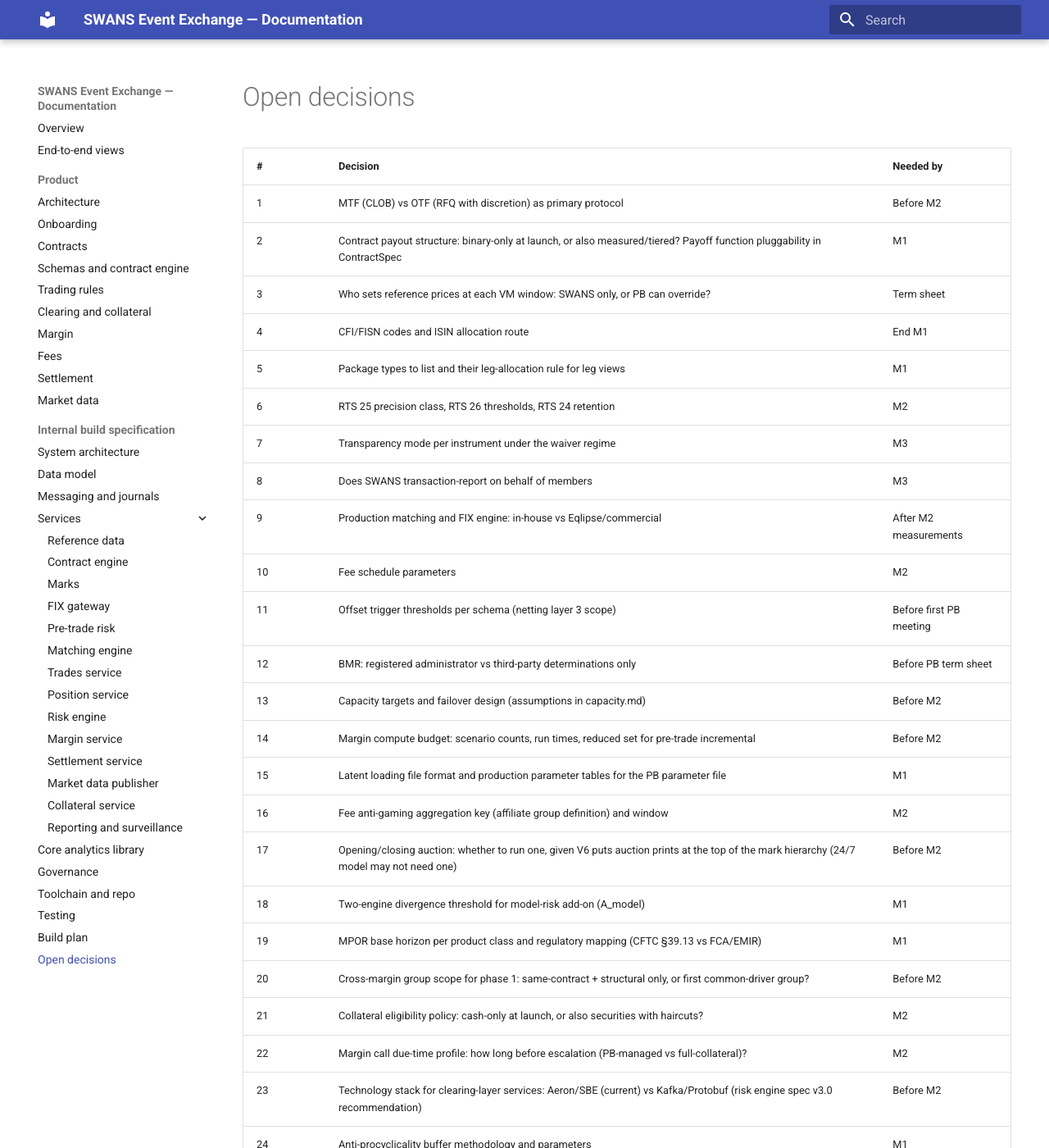
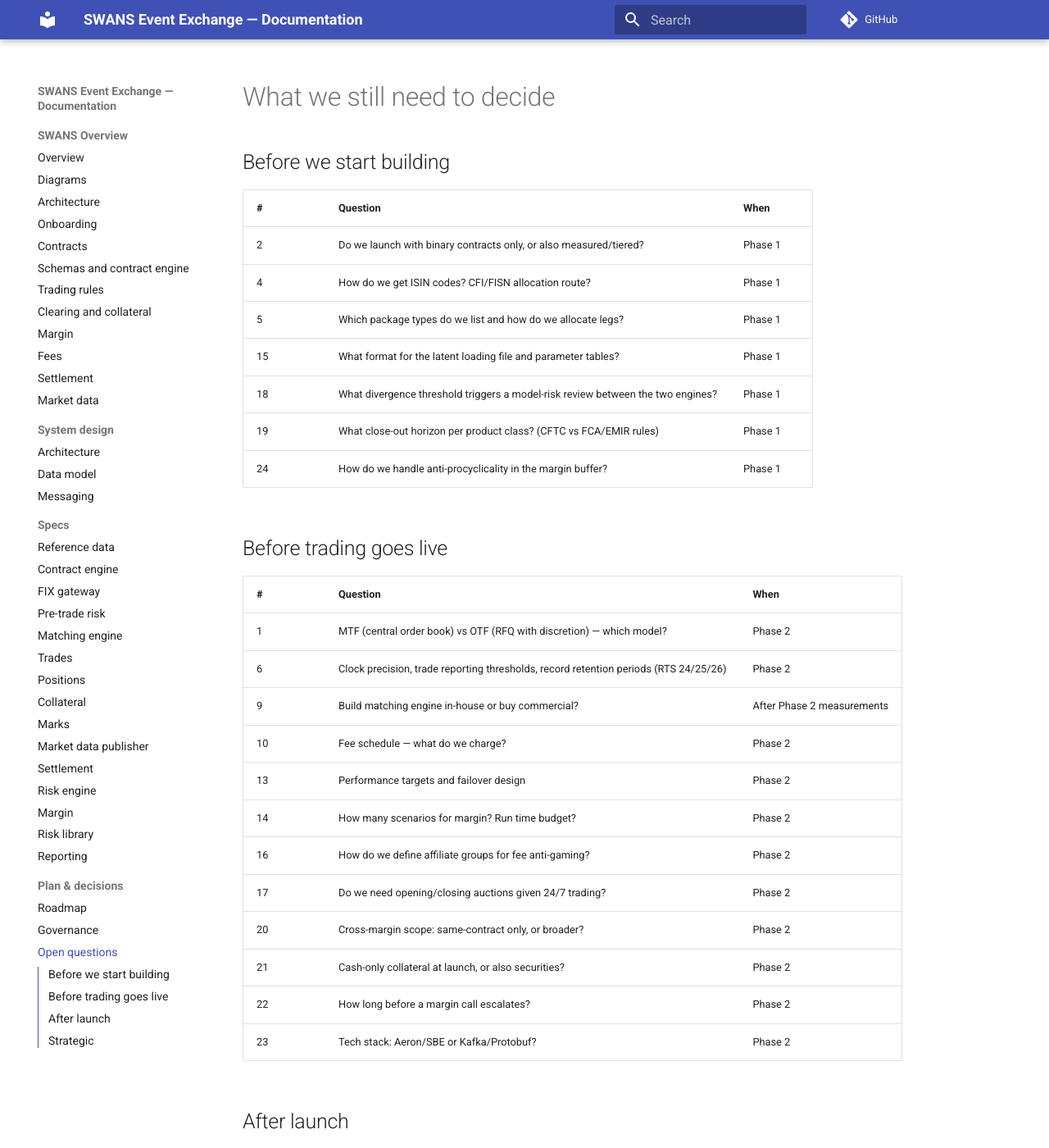
Before and after one commit to LevonDerma1221/swans-docs, an MkDocs documentation site: the page built from docs/internal/open-decisions.md, in a window 1280 px wide and 1400 px high. Shown: the whole window at 82% size. Built offline with MkDocs 1.6.1 and Material for MkDocs 9.7.7, drawn with Linux system fonts in a browser that asks for light colours; a script that is not in the unit is left out; comment, search, counter and statistics services are not loaded; some of the changed text lies outside the part shown.

Commit message:
Reorganise nav, rewrite roadmap and open decisions, add edit button
- Nav: SWANS Overview / System design / Specs / Plan & decisions
- Build plan rewritten as Roadmap with phases, testing merged in
- Open decisions rewritten as plain questions grouped by phase
- Deleted toolchain and testing pages
- Edit pencil icon on every page links to GitHub

```diff
--- a/docs/internal/open-decisions.md
+++ b/docs/internal/open-decisions.md
@@ -1,31 +1,48 @@
-# Open decisions
+# What we still need to decide
 
-| # | Decision | Needed by |
+## Before we start building
+
+| # | Question | When |
 |---|---|---|
-| 1 | MTF (CLOB) vs OTF (RFQ with discretion) as primary protocol | Before M2 |
-| 2 | Contract payout structure: binary-only at launch, or also measured/tiered? Payoff function pluggability in ContractSpec | M1 |
-| 3 | Who sets reference prices at each VM window: SWANS only, or PB can override? | Term sheet |
-| 4 | CFI/FISN codes and ISIN allocation route | End M1 |
-| 5 | Package types to list and their leg-allocation rule for leg views | M1 |
-| 6 | RTS 25 precision class, RTS 26 thresholds, RTS 24 retention | M2 |
-| 7 | Transparency mode per instrument under the waiver regime | M3 |
-| 8 | Does SWANS transaction-report on behalf of members | M3 |
-| 9 | Production matching and FIX engine: in-house vs Eqlipse/commercial | After M2 measurements |
-| 10 | Fee schedule parameters | M2 |
-| 11 | Offset trigger thresholds per schema (netting layer 3 scope) | Before first PB meeting |
-| 12 | BMR: registered administrator vs third-party determinations only | Before PB term sheet |
-| 13 | Capacity targets and failover design (assumptions in capacity.md) | Before M2 |
-| 14 | Margin compute budget: scenario counts, run times, reduced set for pre-trade incremental | Before M2 |
-| 15 | Latent loading file format and production parameter tables for the PB parameter file | M1 |
-| 16 | Fee anti-gaming aggregation key (affiliate group definition) and window | M2 |
-| 17 | Opening/closing auction: whether to run one, given V6 puts auction prints at the top of the mark hierarchy (24/7 model may not need one) | Before M2 |
-| 18 | Two-engine divergence threshold for model-risk add-on (A_model) | M1 |
-| 19 | MPOR base horizon per product class and regulatory mapping (CFTC §39.13 vs FCA/EMIR) | M1 |
-| 20 | Cross-margin group scope for phase 1: same-contract + structural only, or first common-driver group? | Before M2 |
-| 21 | Collateral eligibility policy: cash-only at launch, or also securities with haircuts? | M2 |
-| 22 | Margin call due-time profile: how long before escalation (PB-managed vs full-collateral)? | M2 |
-| 23 | Technology stack for clearing-layer services: Aeron/SBE (current) vs Kafka/Protobuf (risk engine spec v3.0 recommendation) | Before M2 |
-| 24 | Anti-procyclicality buffer methodology and parameters | M1 |
-| 25 | Legal authority map: SWANS as venue+calc agent, or future DCO registration path? | Strategic |
-| 26 | Retail access: under what regulatory structure could retail clients access the venue? | Strategic |
-| 27 | How to offer margin: SWANS-managed, third-party, PB, or other structure? | Strategic |
+| 2 | Do we launch with binary contracts only, or also measured/tiered? | Phase 1 |
+| 4 | How do we get ISIN codes? CFI/FISN allocation route? | Phase 1 |
+| 5 | Which package types do we list and how do we allocate legs? | Phase 1 |
+| 15 | What format for the latent loading file and parameter tables? | Phase 1 |
+| 18 | What divergence threshold triggers a model-risk review between the two engines? | Phase 1 |
+| 19 | What close-out horizon per product class? (CFTC vs FCA/EMIR rules) | Phase 1 |
+| 24 | How do we handle anti-procyclicality in the margin buffer? | Phase 1 |
+
+## Before trading goes live
+
+| # | Question | When |
+|---|---|---|
+| 1 | MTF (central order book) vs OTF (RFQ with discretion) — which model? | Phase 2 |
+| 6 | Clock precision, trade reporting thresholds, record retention periods (RTS 24/25/26) | Phase 2 |
+| 9 | Build matching engine in-house or buy commercial? | After Phase 2 measurements |
+| 10 | Fee schedule — what do we charge? | Phase 2 |
+| 13 | Performance targets and failover design | Phase 2 |
+| 14 | How many scenarios for margin? Run time budget? | Phase 2 |
+| 16 | How do we define affiliate groups for fee anti-gaming? | Phase 2 |
+| 17 | Do we need opening/closing auctions given 24/7 trading? | Phase 2 |
+| 20 | Cross-margin scope: same-contract only, or broader? | Phase 2 |
+| 21 | Cash-only collateral at launch, or also securities? | Phase 2 |
+| 22 | How long before a margin call escalates? | Phase 2 |
+| 23 | Tech stack: Aeron/SBE or Kafka/Protobuf? | Phase 2 |
+
+## After launch
+
+| # | Question | When |
+|---|---|---|
+| 7 | Transparency mode per instrument (pre/post-trade waivers) | Phase 3 |
+| 8 | Does SWANS transaction-report on behalf of members? | Phase 3 |
+
+## Strategic
+
+| # | Question | When |
+|---|---|---|
+| 3 | Who sets reference prices — SWANS only, or can PB override? | When margin is offered |
+| 11 | Netting offset thresholds per schema | Before first PB meeting |
+| 12 | Do we need to be a registered benchmark administrator? | Before PB term sheet |
+| 25 | Legal structure: venue + calculation agent, or pursue clearing licence? | Strategic |
+| 26 | Can retail clients access the venue? Under what structure? | Strategic |
+| 27 | How do we offer margin: PB, CCP, blockchain, or something else? | Strategic |
--- a/mkdocs.yml
+++ b/mkdocs.yml
@@ -1,9 +1,13 @@
 site_name: SWANS Event Exchange — Documentation
 site_description: Internal technical specification for the SWANS event exchange
+repo_url: https://github.com/LevonDerma1221/swans-docs
+edit_uri: edit/main/docs/
 theme:
   name: material
   custom_dir: overrides
   features: [navigation.sections, navigation.expand, content.code.copy, toc.integrate]
+  icon:
+    edit: material/pencil
 markdown_extensions:
   - tables
   - admonition
@@ -16,9 +20,9 @@
           format: !!python/name:pymdownx.superfences.fence_code_format
 
 nav:
-  - Overview: index.md
-  - End-to-end views: diagrams.md
-  - Product:
+  - SWANS Overview:
+      - Overview: index.md
+      - Diagrams: diagrams.md
       - Architecture: clients/architecture.md
       - Onboarding: clients/onboarding.md
       - Contracts: clients/contracts.md
@@ -29,28 +33,27 @@
       - Fees: clients/fees.md
       - Settlement: clients/settlement.md
       - Market data: clients/market-data.md
-  - Internal build specification:
-      - System architecture: internal/architecture.md
+  - System design:
+      - Architecture: internal/architecture.md
       - Data model: internal/data-model.md
-      - Messaging and journals: internal/messaging.md
-      - Services:
-          - Reference data: internal/services/refdata.md
-          - Contract engine: internal/services/contract-engine.md
-          - Marks: internal/services/marks.md
-          - FIX gateway: internal/services/gateway.md
-          - Pre-trade risk: internal/services/pretrade.md
-          - Matching engine: internal/services/engine.md
-          - Trades service: internal/services/trades.md
-          - Position service: internal/services/positions.md
-          - Risk engine: internal/services/riskengine.md
-          - Margin service: internal/services/margin.md
-          - Settlement service: internal/services/settlement.md
-          - Market data publisher: internal/services/mdpub.md
-          - Collateral service: internal/services/collateral.md
-          - Reporting and surveillance: internal/services/reporting.md
-      - Core analytics library: internal/risk-library.md
+      - Messaging: internal/messaging.md
+  - Specs:
+      - Reference data: internal/services/refdata.md
+      - Contract engine: internal/services/contract-engine.md
+      - FIX gateway: internal/services/gateway.md
+      - Pre-trade risk: internal/services/pretrade.md
+      - Matching engine: internal/services/engine.md
+      - Trades: internal/services/trades.md
+      - Positions: internal/services/positions.md
+      - Collateral: internal/services/collateral.md
+      - Marks: internal/services/marks.md
+      - Market data publisher: internal/services/mdpub.md
+      - Settlement: internal/services/settlement.md
+      - Risk engine: internal/services/riskengine.md
+      - Margin: internal/services/margin.md
+      - Risk library: internal/risk-library.md
+      - Reporting: internal/services/reporting.md
+  - Plan & decisions:
+      - Roadmap: internal/build-plan.md
       - Governance: internal/governance.md
-      - Toolchain and repo: internal/toolchain.md
-      - Testing: internal/testing.md
-      - Build plan: internal/build-plan.md
-      - Open decisions: internal/open-decisions.md
+      - Open questions: internal/open-decisions.md
```
Also changed, not shown: docs/internal/build-plan.md (+48 -27 lines), docs/internal/testing.md (deleted, +0 -9 lines), docs/internal/toolchain.md (deleted, +0 -17 lines).
